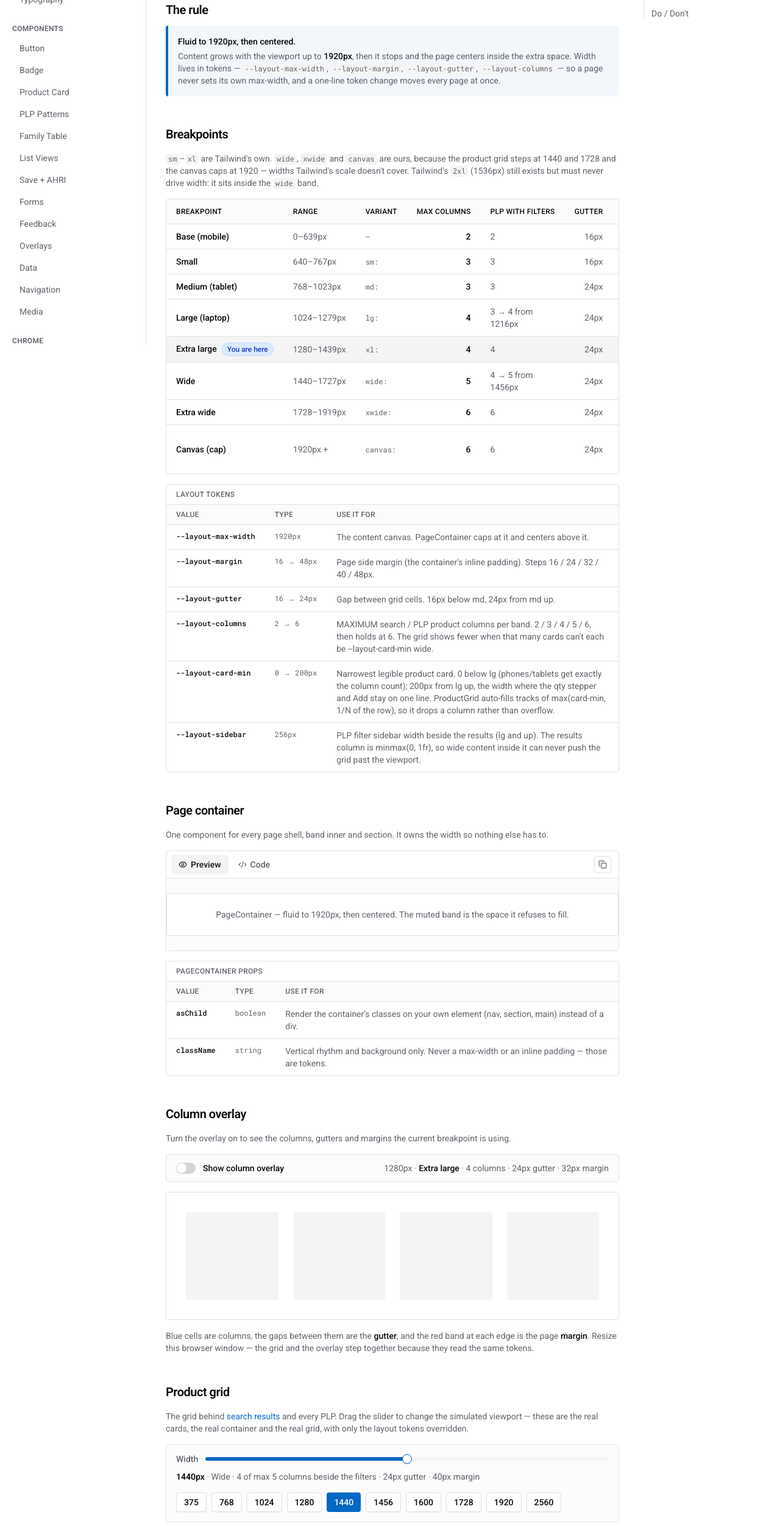
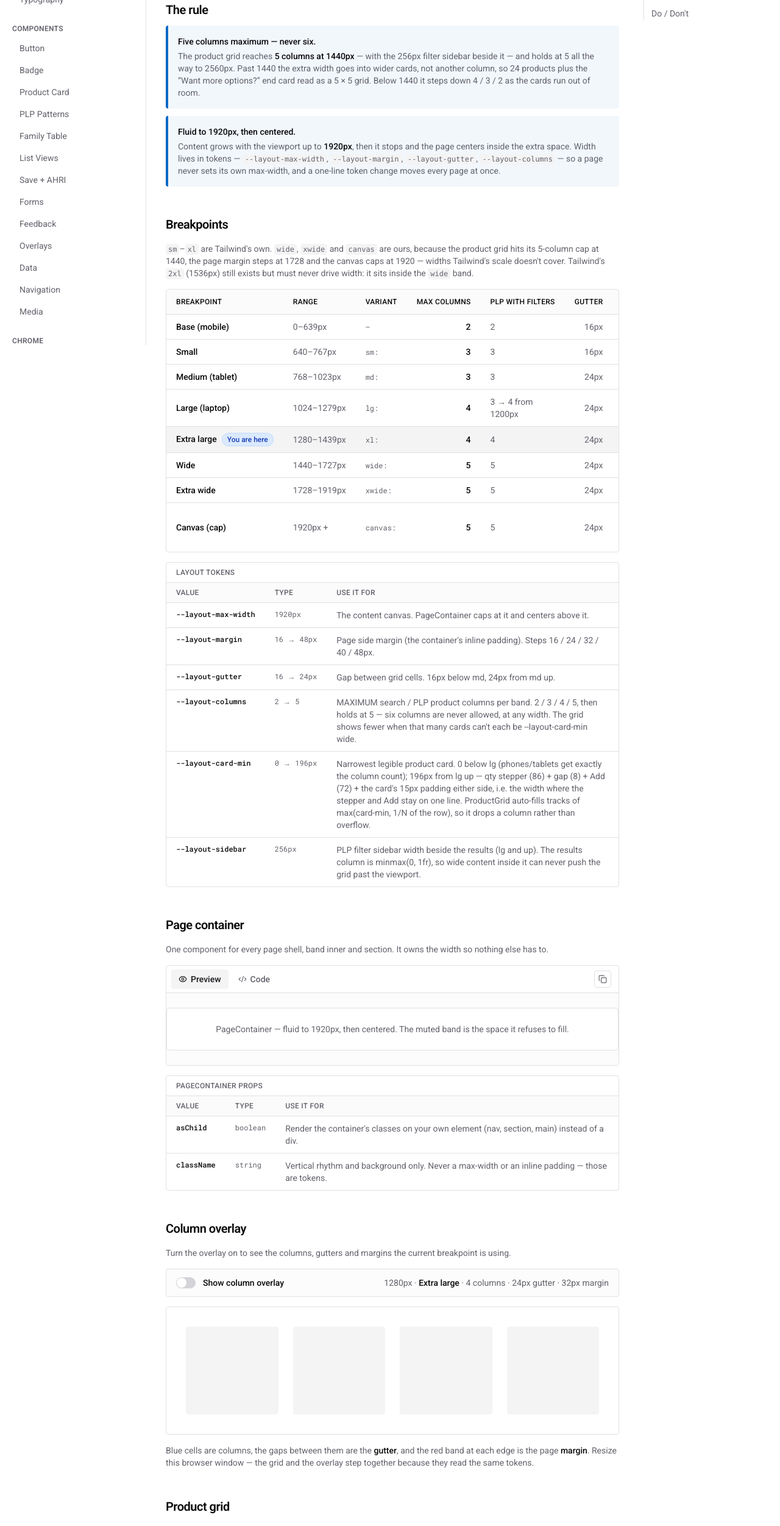
Before and after one commit to uxokdc2025/watscobuild, a Next.js app: page /components/grid in a window 1280 px wide. Shown: the part 234-2737 px from the top of the page at 61% size. Built offline with nearby package versions, Linux system fonts and the light colour scheme.

Commit message:
fleet(t_5d05d11f): Grid: max 5 columns, 5 from 1440 up; update /components/grid (Nov 17)

```diff
--- a/app/components/grid/grid-reference.tsx
+++ b/app/components/grid/grid-reference.tsx
@@ -60,7 +60,7 @@ const TOC = [
 ];
 
 /** The widths the PR screenshots are taken at, plus the two extremes. */
-const PRESETS = [375, 768, 1024, 1280, 1440, 1456, 1600, 1728, 1920, 2560];
+const PRESETS = [375, 768, 1024, 1280, 1440, 1600, 1728, 1920, 2560];
 
 /* Real search rows + the real captured Homans product photos, so the
    resizable demo renders the same cards /search renders. */
@@ -105,7 +105,7 @@ function useViewportWidth(): number | null {
 /* ─────────────────────────── Breakpoint table ─────────────────────────── */
 
 /** What a search / PLP page (results column beside the filter sidebar)
- *  actually renders across one band, e.g. "4 → 5 from 1456px". */
+ *  actually renders across one band, e.g. "3 → 4 from 1200px". */
 function plpColumnsLabel(bp: (typeof LAYOUT_BREAKPOINTS)[number]): string {
   const top = Math.min(bp.max ?? 2560, 2560);
   const atMin = plpColumnsAt(bp.min);
@@ -371,11 +371,12 @@ function ResizableGridDemo() {
         ) : (
           <>
             Below {LAYOUT_MAX_WIDTH}px the container is fluid: the columns grow with the
-            viewport and the count steps at the breakpoints above. From {LAYOUT_SIDEBAR_FROM}px the{" "}
+            viewport and the count steps at the breakpoints above, up to the 5-column cap.
+            From {LAYOUT_SIDEBAR_FROM}px the{" "}
             {LAYOUT_SIDEBAR}px filter sidebar sits beside the results, and no card gets narrower
             than {LAYOUT_CARD_MIN}px — when the max column count won&apos;t fit at that width
-            the grid shows one fewer instead of overflowing (e.g. 4 at 1440px, 5 from 1456px).
-            Drag to 2560px to see the cap.
+            the grid shows one fewer instead of overflowing (e.g. 4 at 1280px, 5 from 1440px).
+            Drag to 2560px to see the cap — the count stays 5, the cards just get wider.
           </>
         )}
       </p>
@@ -444,6 +445,17 @@ export default function GridReference() {
         <section className="space-y-3">
           <H2 id="rule">The rule</H2>
           <div className="rounded-xl border-l-4 border-l-primary bg-primary/5 p-4 text-sm">
+            <p className="font-medium">Five columns maximum — never six.</p>
+            <p className="mt-1 text-muted-foreground">
+              The product grid reaches{" "}
+              <span className="font-medium text-foreground">5 columns at 1440px</span> — with
+              the {LAYOUT_SIDEBAR}px filter sidebar beside it — and holds at 5 all the way to
+              2560px. Past 1440 the extra width goes into wider cards, not another column, so
+              24 products plus the &ldquo;Want more options?&rdquo; end card read as a 5 × 5
+              grid. Below 1440 it steps down 4 / 3 / 2 as the cards run out of room.
+            </p>
+          </div>
+          <div className="rounded-xl border-l-4 border-l-primary bg-primary/5 p-4 text-sm">
             <p className="font-medium">Fluid to {LAYOUT_MAX_WIDTH}px, then centered.</p>
             <p className="mt-1 text-muted-foreground">
               Content grows with the viewport up to{" "}
@@ -468,8 +480,8 @@ export default function GridReference() {
             <code className="rounded bg-muted px-1 py-0.5 text-xs">wide</code>,{" "}
             <code className="rounded bg-muted px-1 py-0.5 text-xs">xwide</code> and{" "}
             <code className="rounded bg-muted px-1 py-0.5 text-xs">canvas</code> are ours,
-            because the product grid steps at 1440 and 1728 and the canvas caps at 1920 —
-            widths Tailwind&apos;s scale doesn&apos;t cover. Tailwind&apos;s{" "}
+            because the product grid hits its 5-column cap at 1440, the page margin steps at
+            1728 and the canvas caps at 1920 — widths Tailwind&apos;s scale doesn&apos;t cover. Tailwind&apos;s{" "}
             <code className="rounded bg-muted px-1 py-0.5 text-xs">2xl</code> (1536px) still
             exists but must never drive width: it sits inside the{" "}
             <code className="rounded bg-muted px-1 py-0.5 text-xs">wide</code> band.
@@ -497,15 +509,15 @@ export default function GridReference() {
               },
               {
                 name: "--layout-columns",
-                type: "2 → 6",
+                type: "2 → 5",
                 description:
-                  "MAXIMUM search / PLP product columns per band. 2 / 3 / 4 / 5 / 6, then holds at 6. The grid shows fewer when that many cards can't each be --layout-card-min wide.",
+                  "MAXIMUM search / PLP product columns per band. 2 / 3 / 4 / 5, then holds at 5 — six columns are never allowed, at any width. The grid shows fewer when that many cards can't each be --layout-card-min wide.",
               },
               {
                 name: "--layout-card-min",
-                type: "0 → 200px",
+                type: "0 → 196px",
                 description:
-                  "Narrowest legible product card. 0 below lg (phones/tablets get exactly the column count); 200px from lg up, the width where the qty stepper and Add stay on one line. ProductGrid auto-fills tracks of max(card-min, 1/N of the row), so it drops a column rather than overflow.",
+                  "Narrowest legible product card. 0 below lg (phones/tablets get exactly the column count); 196px from lg up — qty stepper (86) + gap (8) + Add (72) + the card's 15px padding either side, i.e. the width where the stepper and Add stay on one line. ProductGrid auto-fills tracks of max(card-min, 1/N of the row), so it drops a column rather than overflow.",
               },
               {
                 name: "--layout-sidebar",
@@ -584,7 +596,9 @@ export default function GridReference() {
             </Link>{" "}
             and every PLP. Drag the slider to change the simulated viewport — these are the
             real cards, the real container and the real grid, with only the layout tokens
-            overridden.
+            overridden. It tops out at five columns: from 1440px up, every width from 1440 to
+            2560 shows the same five, so a full page of 24 products plus the end card is a
+            5 × 5.
           </p>
           <ResizableGridDemo />
           <PreviewCode
@@ -671,8 +685,12 @@ import { ProductGrid } from "@/components/ui/product-grid"
                 inside it.
               </>,
               <>
-                Check a new page at 1280, 1440, 1728, 1920 and 2560px — the five widths this
-                system is reviewed at.
+                Check a new page at 1024, 1280, 1440, 1920 and 2560px — and confirm nothing
+                scrolls sideways at any width in between.
+              </>,
+              <>
+                Let a wide screen make the cards bigger, not the row longer. Five columns is
+                the cap at every width from 1440 to 2560.
               </>,
             ]}
             donts={[
@@ -696,6 +714,13 @@ import { ProductGrid } from "@/components/ui/product-grid"
                 <code className="rounded bg-muted px-1 py-0.5 text-xs">wide</code> band and
                 reads as a 1440px rule that isn&apos;t one.
               </>,
+              <>
+                Run a sixth product column at any width — not with{" "}
+                <code className="rounded bg-muted px-1 py-0.5 text-xs">--layout-columns</code>,
+                not with a{" "}
+                <code className="rounded bg-muted px-1 py-0.5 text-xs">columns</code> override,
+                and not with a CMS product slider. Five is the cap.
+              </>,
               <>Let a CMS row run more items across than its block&apos;s cap.</>,
             ]}
           />
--- a/app/components/grid/page.tsx
+++ b/app/components/grid/page.tsx
@@ -5,7 +5,7 @@ import GridReference from "./grid-reference";
 export const metadata: Metadata = {
   title: "Grid & Breakpoints — Watsco DS",
   description:
-    "The supported breakpoints, the 1920px content canvas, and the product grid that search and every PLP use. Content is fluid to 1920px, then it stops and centers — no page stretches.",
+    "The supported breakpoints, the 1920px content canvas, and the product grid that search and every PLP use. Content is fluid to 1920px, then it stops and centers, and the grid is capped at five columns — never six.",
 };
 
 // Server Component so it can export metadata; the live demos (overlay toggle,
--- a/app/components/page.tsx
+++ b/app/components/page.tsx
@@ -10,7 +10,7 @@ export const metadata: Metadata = {
 
 const FOUNDATIONS = [
   { label: "Color & Tokens", href: "/components/colors", desc: "Semantic, status, and brand-chrome tokens." },
-  { label: "Grid & Breakpoints", href: "/components/grid", desc: "Supported breakpoints, the 1920px canvas, the page container, and the PLP grid." },
+  { label: "Grid & Breakpoints", href: "/components/grid", desc: "Supported breakpoints, the 1920px canvas, the page container, and the PLP grid (max 5 columns)." },
   { label: "Typography", href: "/components/typography", desc: "Type scale, weights, and usage." },
 ];
 
--- a/app/globals.css
+++ b/app/globals.css
@@ -107,13 +107,13 @@
         `sm` 640 / `md` 768 / `lg` 1024 / `xl` 1280 / `2xl` 1536 are
         Tailwind's own and are left untouched (rem-based, so they still
         respond to the browser font size). The three below are ours: the
-        search / PLP product grid has to step at 1440 and 1728, and the page
-        canvas caps at 1920 — Tailwind's scale has nothing between 1280 and
-        1536. `2xl` stays usable but must never drive width: it sits inside
-        the `wide` band. Keep in sync with lib/layout.ts and the layout
-        media queries below. Documented at /components/grid. ── */
-  --breakpoint-wide: 90rem; /* 1440px — product grid goes 5 across */
-  --breakpoint-xwide: 108rem; /* 1728px — product grid goes 6 across */
+        search / PLP product grid has to step at 1440, the page margin steps
+        at 1728, and the canvas caps at 1920 — Tailwind's scale has nothing
+        between 1280 and 1536. `2xl` stays usable but must never drive width:
+        it sits inside the `wide` band. Keep in sync with lib/layout.ts and
+        the layout media queries below. Documented at /components/grid. ── */
+  --breakpoint-wide: 90rem; /* 1440px — product grid goes 5 across (its cap) */
+  --breakpoint-xwide: 108rem; /* 1728px — page margin widens; grid holds at 5 */
   --breakpoint-canvas: 120rem; /* 1920px — content stops and centers */
 }
 
@@ -305,13 +305,16 @@
   --layout-max-width: 1920px;
   --layout-margin: 1rem;  /* page side margin  — 16px base */
   --layout-gutter: 1rem;  /* grid gutter       — 16px base */
-  --layout-columns: 2;    /* search / PLP product columns */
+  --layout-columns: 2;    /* search / PLP product columns — MAX 5, never 6 */
   /* Narrowest legible product card. The grid never squeezes a card below
      this: when the content column (viewport − margins − filter sidebar) can't
      hold --layout-columns cards at this width, it drops a column instead of
      overflowing. 0 below lg, where cards are designed 2–3 up on a phone /
-     tablet; 200px from lg up — the width at which the card's qty stepper and
-     Add button still sit on one line. */
+     tablet; 196px from lg up — the width at which the card's qty stepper
+     (86px) and Add button (72px min) still sit on one line inside the card's
+     15px padding: 86 + 8 gap + 72 + 30 = 196. That value is also what lets
+     the 5-column cap hold at 1440 beside the 256px filter sidebar, where a
+     card lands at 196.8px. */
   --layout-card-min: 0px;
   /* PLP filter sidebar width (the left rail next to the grid, lg and up). */
   --layout-sidebar: 16rem; /* 256px */
@@ -373,10 +376,12 @@
 
 /* ══════════ LAYOUT — per-breakpoint steps ══════════
    Mirrors --breakpoint-* above and the LAYOUT_BREAKPOINTS table in
-   lib/layout.ts. Columns step 2 → 3 → 4 → 5 → 6 and stop (a MAXIMUM — the
-   grid drops a column rather than shrink a card under --layout-card-min); margins widen as
-   the canvas does, so the content never sits hard against the viewport edge
-   on a large screen. Documented at /components/grid. */
+   lib/layout.ts. Columns step 2 → 3 → 4 → 5 and STOP AT 5 — never 6, at any
+   width (a MAXIMUM: the grid drops a column rather than shrink a card under
+   --layout-card-min). Above 1440 only the margin changes, so the extra width
+   goes into wider cards instead of a sixth column. Margins widen as the
+   canvas does, so the content never sits hard against the viewport edge on a
+   large screen. Documented at /components/grid. */
 @media (min-width: 40rem) {  /* sm    640px */
   :root { --layout-columns: 3; }
 }
@@ -384,13 +389,14 @@
   :root { --layout-margin: 1.5rem; --layout-gutter: 1.5rem; }
 }
 @media (min-width: 64rem) {  /* lg   1024px */
-  :root { --layout-margin: 2rem; --layout-columns: 4; --layout-card-min: 12.5rem; }
+  :root { --layout-margin: 2rem; --layout-columns: 4; --layout-card-min: 12.25rem; }
 }
-@media (min-width: 90rem) {  /* wide 1440px */
+@media (min-width: 90rem) {  /* wide 1440px — the 5-column cap. The last band
+                                where the column count changes at all. */
   :root { --layout-margin: 2.5rem; --layout-columns: 5; }
 }
-@media (min-width: 108rem) { /* xwide 1728px */
-  :root { --layout-margin: 3rem; --layout-columns: 6; }
+@media (min-width: 108rem) { /* xwide 1728px — margin only; columns hold at 5. */
+  :root { --layout-margin: 3rem; }
 }
 
 .dark {
--- a/app/pdp/_index.tsx
+++ b/app/pdp/_index.tsx
@@ -252,6 +252,22 @@ const CHANGE_LOGS: ChangeLog[] = [
           { label: "PLP — Residential, end of grid (Nov 17)", href: "/search?brand=homans&category=residential&signedin=1&rev=nov17" },
           { label: "PLP — Residential, end of grid (Nov 10, blue)", href: "/search?brand=homans&category=residential&signedin=1" },
           { label: "DS — Product Card End card", href: "/components/product-card#end-card" },
+        ],
+      },
+      {
+        title: "Product grid — five columns maximum, never six (item 8)",
+        desc: "The grid now stops at five columns at every width. It reaches five at 1440 with the left filters showing, and stays five all the way to 2560 — past 1440 the extra width makes the cards bigger instead of adding a sixth column. This replaces the Nov 10 / Nov 16 grid, which stepped up to six from 1728.",
+        bullets: [
+          "Residential now carries a full page of 24 products, so with the “Want more options?” end card as the 25th tile the wide grid reads as a 5 × 5.",
+          "Below 1440 it steps down as before: 4 beside the filters from 1280, 3 at 1024, 3 on tablets, 2 on phones — the count only drops when a card would get too narrow to keep its qty stepper and Add button on one line.",
+          "The change is in the layout tokens, not on the page: --layout-columns stops at 5 and --layout-card-min is 196px (the card’s real minimum), so every page using the shared product grid follows — search, category PLPs and the CMS product slider.",
+          "The Foundations “Grid & breakpoints” page is updated to match: the rule callout, the breakpoints table, the “PLP with filters” column, the token table and the live resizable demo all read 5 as the cap.",
+          "Checked for sideways scroll at 1024, 1280, 1440, 1920 and 2560 — including 1440 with the filter sidebar, which is the tightest fit (five 196.8px cards in a 1080px column).",
+        ],
+        links: [
+          { label: "DS — Grid & Breakpoints (max 5 columns)", href: "/components/grid" },
+          { label: "PLP — Residential, 24 products + end card", href: "/search?brand=homans&category=residential&signedin=1" },
+          { label: "PLP — Residential (Nov 17 chrome)", href: "/search?brand=homans&category=residential&signedin=1&rev=nov17" },
         ],
       },
     ],
--- a/lib/layout.ts
+++ b/lib/layout.ts
@@ -16,6 +16,12 @@
  *
  * Rule: content stretches fluidly to 1920px, then stops and centers. No page
  * stretches past the canvas — that was the Nov 10 search-results finding.
+ *
+ * Column rule (Nov 17, item 8): the product grid is capped at FIVE columns and
+ * never shows six, at any width. It reaches 5 at 1440 — with the PLP filter
+ * sidebar beside it — and holds there to 2560 and beyond; past 1440 the extra
+ * width goes into wider cards, not another column. 24 products plus the
+ * "Want more options?" end card therefore land as a 5 × 5 grid.
  */
 
 /** Content canvas, px. Mirrors `--layout-max-width`. */
@@ -27,8 +33,15 @@ export const LAYOUT_SIDEBAR = 256;
 export const LAYOUT_SIDEBAR_GAP = 24;
 /** Sidebar sits beside the results from this width up (Tailwind `lg`). */
 export const LAYOUT_SIDEBAR_FROM = 1024;
-/** Narrowest legible product card from lg up, px. Mirrors `--layout-card-min`. */
-export const LAYOUT_CARD_MIN = 200;
+/**
+ * Narrowest legible product card from lg up, px. Mirrors `--layout-card-min`.
+ *
+ * 196 = the card's own minimum: qty stepper (86) + gap (8) + Add button (72)
+ * + the card's 15px padding either side (30). Below it the Add button wraps to
+ * its own line. It is also the value that keeps the 5-column cap at 1440 with
+ * the filter sidebar, where each card is 196.8px wide.
+ */
+export const LAYOUT_CARD_MIN = 196;
 
 export type LayoutBreakpointKey =
   | "base"
@@ -49,8 +62,9 @@ export type LayoutBreakpoint = {
   min: number;
   /** Inclusive upper bound, px. `null` = no upper bound. */
   max: number | null;
-  /** MAXIMUM product-grid columns on /search and every PLP. The grid shows
-   *  fewer when that many cards can't each be `cardMin` wide. */
+  /** MAXIMUM product-grid columns on /search and every PLP. Capped at 5 —
+   *  never 6. The grid shows fewer when that many cards can't each be
+   *  `cardMin` wide. */
   columns: number;
   /** Narrowest card the grid allows in this band, px. Mirrors `--layout-card-min`. */
   cardMin: number;
@@ -68,9 +82,13 @@ export type LayoutBreakpoint = {
  *
  * `sm`, `md`, `lg` and `xl` are Tailwind's own breakpoints. `wide`, `xwide`
  * and `canvas` are ours, added in `globals.css` because the product grid has
- * to step at 1440 / 1728 / 1920 and Tailwind's scale has nothing between
- * 1280 and 1536. Tailwind's `2xl` (1536px) is still available but triggers no
+ * to reach its 5-column cap at 1440, the page margin steps at 1728 and the
+ * canvas caps at 1920 — widths Tailwind's scale has nothing for between 1280
+ * and 1536. Tailwind's `2xl` (1536px) is still available but triggers no
  * layout change — it sits inside the `wide` band, so never use it for width.
+ *
+ * Columns max out at 5 in the `wide` band and stay 5 through `xwide` and
+ * `canvas`: those two bands only widen the page margin.
  */
 export const LAYOUT_BREAKPOINTS: LayoutBreakpoint[] = [
   {
@@ -151,7 +169,7 @@ export const LAYOUT_BREAKPOINTS: LayoutBreakpoint[] = [
     label: "Extra wide",
     min: 1728,
     max: 1919,
-    columns: 6,
+    columns: 5,
     cardMin: LAYOUT_CARD_MIN,
     gutter: 24,
     margin: 48,
@@ -163,7 +181,7 @@ export const LAYOUT_BREAKPOINTS: LayoutBreakpoint[] = [
     label: "Canvas (cap)",
     min: LAYOUT_MAX_WIDTH,
     max: null,
-    columns: 6,
+    columns: 5,
     cardMin: LAYOUT_CARD_MIN,
     gutter: 24,
     margin: 48,
@@ -273,8 +291,8 @@ export const CMS_LAYOUT_RULES: CmsLayoutRule[] = [
   {
     blocks: "Product slider · Cross Selling",
     category: "Commerce",
-    maxPerRow: 6,
-    steps: "Exactly what the PLP allows — 6 / 5 / 4 / 3 / 2 per the table above.",
+    maxPerRow: 5,
+    steps: "Exactly what the PLP allows — 5 / 4 / 3 / 2 per the table above. Never 6.",
   },
   {
     blocks: "Three columns, product boxes",
```
Also changed, not shown: app/search/_lib/category-data.ts (+18 -1 lines), components/ui/product-grid.tsx (+11 -9 lines), 2 other files (tests, documents, lock files or other folders).
